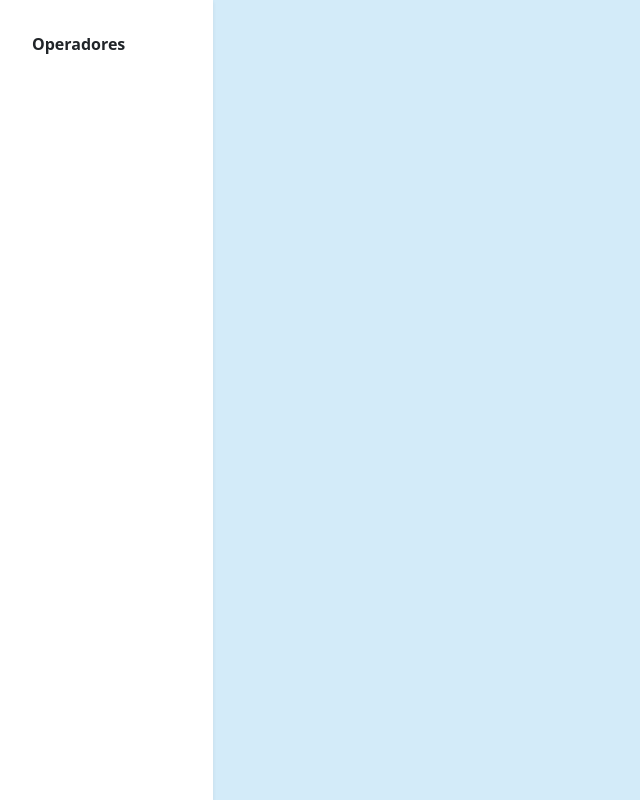
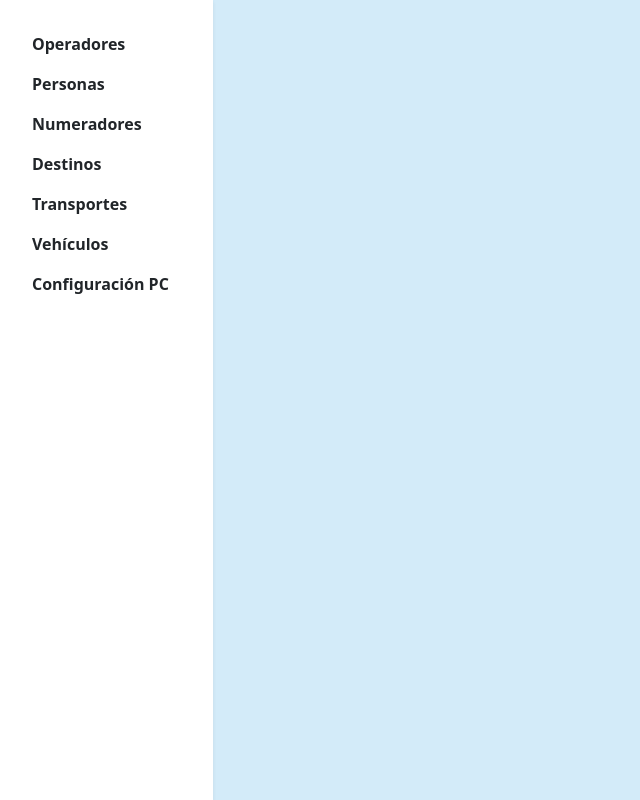
Before and after one commit to Belendefranchi/trackpoint, a PHP site: page /configuracion in a window 1280 px wide. Shown: the part 99-899 px from the top of the page, without its empty margins (0-640 px from the left). Run offline with PHP 8.4, Linux system fonts and the light colour scheme; the visitor is signed in with stand-in values (Sample User, id 1).

Commit message:
agrego menús en configuración | agrego menú ABMs en producción

```diff
--- a/app/modules/configuracion/views/configuracion.view.php
+++ b/app/modules/configuracion/views/configuracion.view.php
@@ -70,7 +70,6 @@ require_once __DIR__ . '/../../../../middleware/auth.middleware.php';
     <aside class="col-md-3 col-lg-2 bg-white shadow-sm min-vh-100 py-4 px-3">
       <nav class="nav flex-column">
 
-
         <a class="nav-link text-dark fw-semibold" data-bs-toggle="collapse" href="#submenuOperadores" role="button" aria-expanded="false" aria-controls="submenuOperadores">
           Operadores
         </a>
@@ -81,10 +80,55 @@ require_once __DIR__ . '/../../../../middleware/auth.middleware.php';
           <a class="nav-link text-muted" href="/trackpoint/public/configuracion/operadores/permisos">Permisos</a>
           <a class="nav-link text-muted" href="/trackpoint/public/configuracion/operadores/permisosPorOperador">Permisos por Operador</a>
           <a class="nav-link text-muted" href="/trackpoint/public/configuracion/operadores/permisosPorPerfil">Permisos por Perfil</a>
-
-
         </div>
 
+        <a class="nav-link text-dark fw-semibold" data-bs-toggle="collapse" href="#submenuPersonas" role="button" aria-expanded="false" aria-controls="submenuPersonas">
+          Personas
+        </a>
+        <div class="collapse ps-3" id="submenuPersonas">
+          <a class="nav-link text-muted" href="/trackpoint/public/configuracion/personas/nuevaPersonas">Nueva Persona</a>
+          <a class="nav-link text-muted" href="/trackpoint/public/configuracion/personas/personas">Personas</a>
+        </div>
+
+        <a class="nav-link text-dark fw-semibold" data-bs-toggle="collapse" href="#submenuNumeradores" role="button" aria-expanded="false" aria-controls="submenuNumeradores">
+          Numeradores
+        </a>
+        <div class="collapse ps-3" id="submenuNumeradores">
+          <a class="nav-link text-muted" href="/trackpoint/public/configuracion/numeradores/nuevoNumerador">Nuevo Numerador</a>
+          <a class="nav-link text-muted" href="/trackpoint/public/configuracion/numeradores/nuemradores">Numeradores</a>
+        </div>
+
+        <a class="nav-link text-dark fw-semibold" data-bs-toggle="collapse" href="#submenuDestinos" role="button" aria-expanded="false" aria-controls="submenuDestinos">
+          Destinos
+        </a>
+        <div class="collapse ps-3" id="submenuDestinos">
+          <a class="nav-link text-muted" href="/trackpoint/public/configuracion/destinos/nuevaPersonas">Nuevo Destino</a>
+          <a class="nav-link text-muted" href="/trackpoint/public/configuracion/destinos/personas">Destinos</a>
+        </div>
+
+        <a class="nav-link text-dark fw-semibold" data-bs-toggle="collapse" href="#submenuTransportes" role="button" aria-expanded="false" aria-controls="submenuTransportes">
+          Transportes
+        </a>
+        <div class="collapse ps-3" id="submenuTransportes">
+          <a class="nav-link text-muted" href="/trackpoint/public/configuracion/transportes/nuevoTransporte">Nuevo Transporte</a>
+          <a class="nav-link text-muted" href="/trackpoint/public/configuracion/transportes/transportes">Transportes</a>
+        </div>
+
+        <a class="nav-link text-dark fw-semibold" data-bs-toggle="collapse" href="#submenuVehiculos" role="button" aria-expanded="false" aria-controls="submenuVehiculos">
+          Vehículos
+        </a>
+        <div class="collapse ps-3" id="submenuVehiculos">
+          <a class="nav-link text-muted" href="/trackpoint/public/configuracion/vehiculos/nuevoVehiculo">Nuevo Vehículo</a>
+          <a class="nav-link text-muted" href="/trackpoint/public/configuracion/vehiculos/vehiculos">Vehículos</a>
+        </div>
+
+        <a class="nav-link text-dark fw-semibold" data-bs-toggle="collapse" href="#submenuConfigPC" role="button" aria-expanded="false" aria-controls="submenuConfigPC">
+          Configuración PC
+        </a>
+        <div class="collapse ps-3" id="submenuConfigPC">
+          <a class="nav-link text-muted" href="/trackpoint/public/configuracion/configPC/impresoras">Impresoras</a>
+          <a class="nav-link text-muted" href="/trackpoint/public/configuracion/configPC/balanzas">Balanzas</a>
+        </div>
       </nav>
     </aside>
 
```
Also changed, not shown: app/modules/produccion/views/produccion.view.php (+11 -21 lines).
